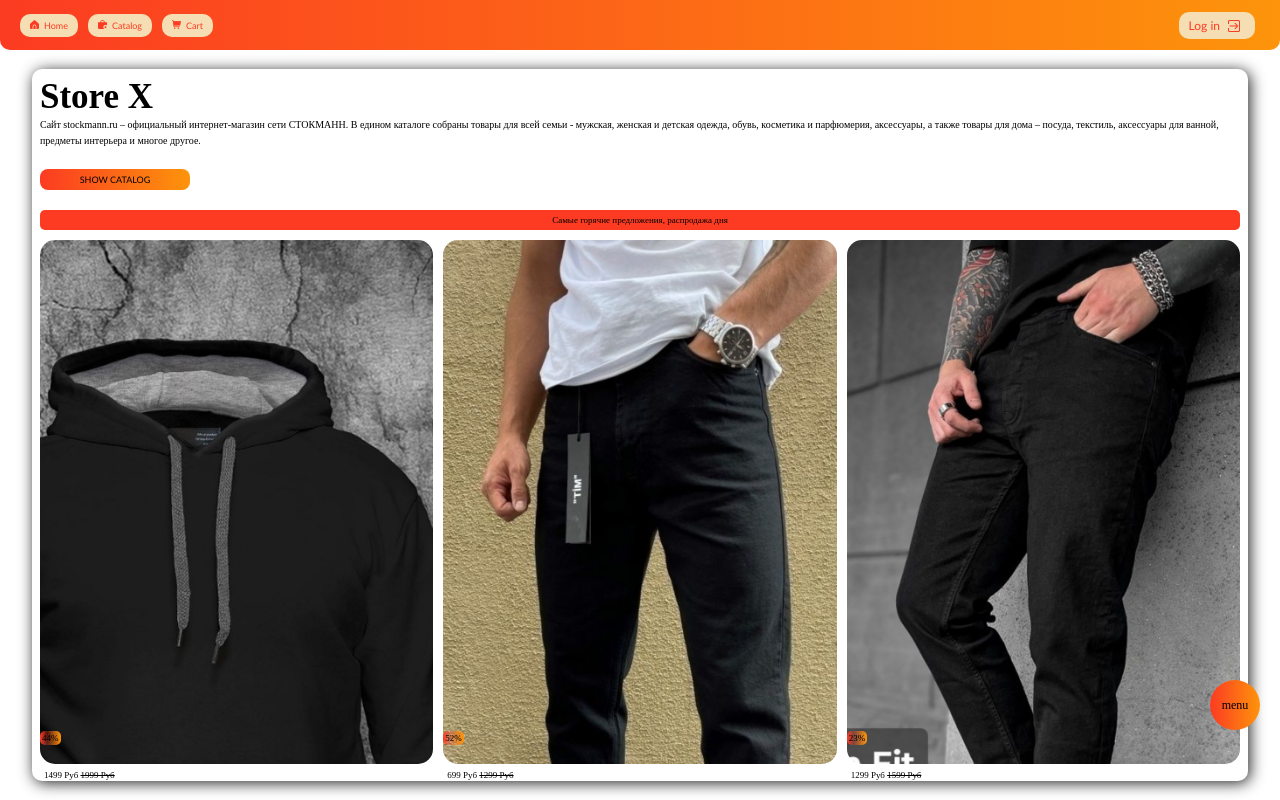
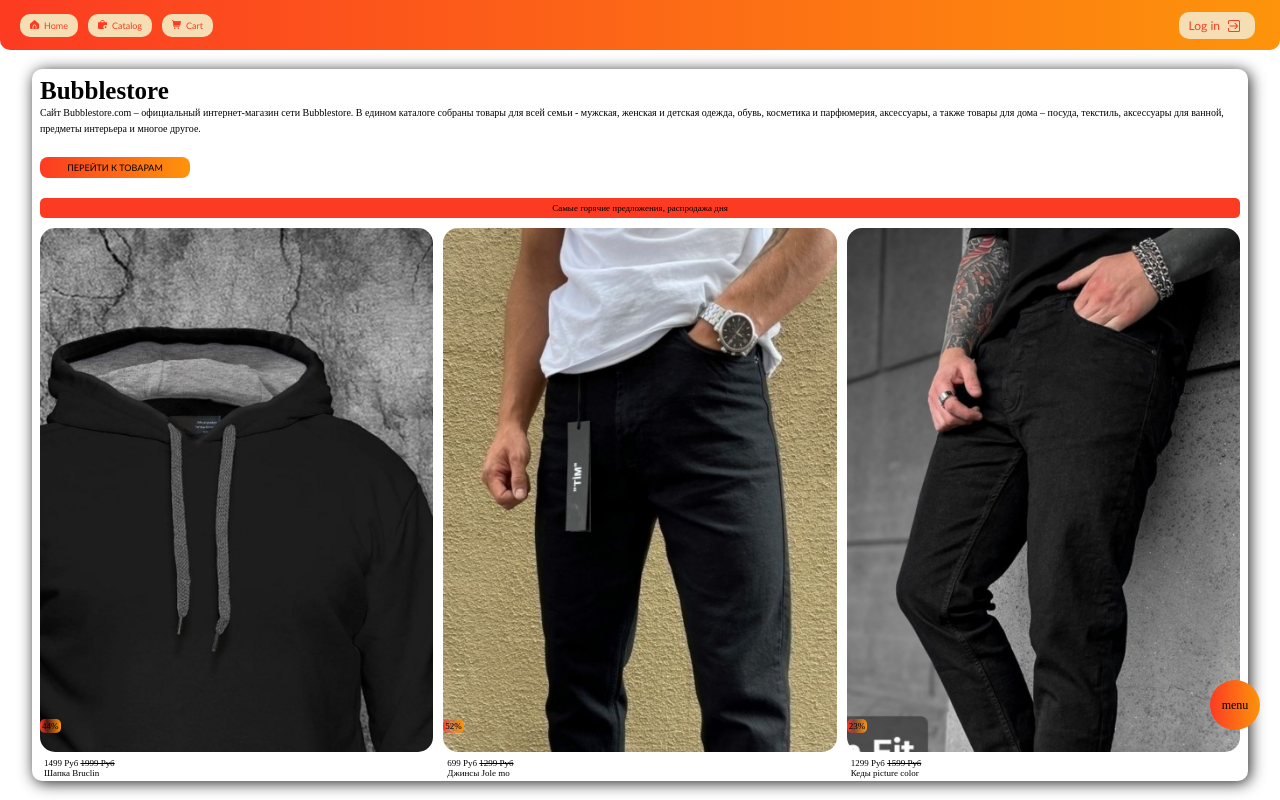
Before and after one commit to SystemsFailure/telegram-store-rep, a Vue app: page / in a window 1280 px wide. Built offline with nearby package versions, Linux system fonts and the light colour scheme.

Commit message:
00.13update2023

```diff
--- a/src/components/HomeComp.vue
+++ b/src/components/HomeComp.vue
@@ -6,15 +6,15 @@
         <div class="inner-cont-home">
 
             <div class="box-preview">
-                <span class="LOGO">Store X</span>
+                <span class="LOGO">Bubblestore</span>
                 <span class="preview-site">
-                    Сайт stockmann.ru – официальный интернет-магазин сети СТОКМАНН.
+                    Сайт Bubblestore.com – официальный интернет-магазин сети Bubblestore.
                      В едином каталоге собраны товары для всей семьи - мужская, женская и детская одежда, обувь, косметика и парфюмерия, аксессуары,
                      а также товары для дома – посуда, текстиль, аксессуары для ванной, предметы интерьера и многое другое.
                 </span>
             </div>
             <div class="view-btn-line">
-                <div class="viewBtn">show catalog</div>
+                <div class="viewBtn">Перейти к товарам</div>
             </div>
             <div class="swiper-container">
 
@@ -125,20 +125,18 @@ export default {
     align-items: center;
     justify-content: center;
     background: var(--tg-theme-bg-color);
-    /* padding: 50px; */
 }
 
 .swiper-container {
     position: relative;
     width: 100%;
     height:100px;
-    /* bottom: 0; */
 }
 
 
 .LOGO {
     color: var(--tg-theme-text-color);
-    font-size: 35px;
+    font-size: 25px;
     font-family: cursive;
     font-weight: bold;
 }
@@ -152,7 +150,6 @@ export default {
     width: 100%;
     height: 50px;
     top: 0;
-    /* background: var(--background-gr); */
 }
 
 .inner-cont-home {
@@ -160,12 +157,10 @@ export default {
     height: 95%;
     overflow: auto;
     background: var(--tg-theme-bg-color);
-    /* border: 1px solid #f98100; */
     box-shadow: 2px 2px 15px #222;
     border-radius: 10px;
     position: relative;
     padding: 8px;
-    /* background: url('@/assets/LOGOPRO2.jpg'); */
     background-repeat: no-repeat;
     background-position: center center;
     background-attachment: fixed;
@@ -233,7 +228,6 @@ export default {
 
 .swiper {
     width: 100%;
-    /* bottom: -100px; */
     bottom: -50px;
 }
 
@@ -246,8 +240,6 @@ export default {
     align-items: center;
     justify-content: center;
     flex-direction: column;
-    /* padding: 4px; */
-    /* background: linear-gradient(90deg, rgba(252,59,34,1) 0%, rgba(252,59,34,0.30015756302521013) 35%, rgba(253,148,11,1) 100%); */
     border-radius: 15px;
 }
 
@@ -268,7 +260,6 @@ export default {
     width: 100%;
     padding: 4px;
     display: flex;
-    /* align-items: center; */
     display: flex;
     flex-direction: column;
     justify-content: center;
@@ -281,7 +272,6 @@ export default {
     width: 100%;
     height: 100%;
     border-radius: 15px;
-    /* border:2px solid #222; */
     background-repeat: no-repeat;
     background-position: center center;
     background-attachment: fixed;
```
